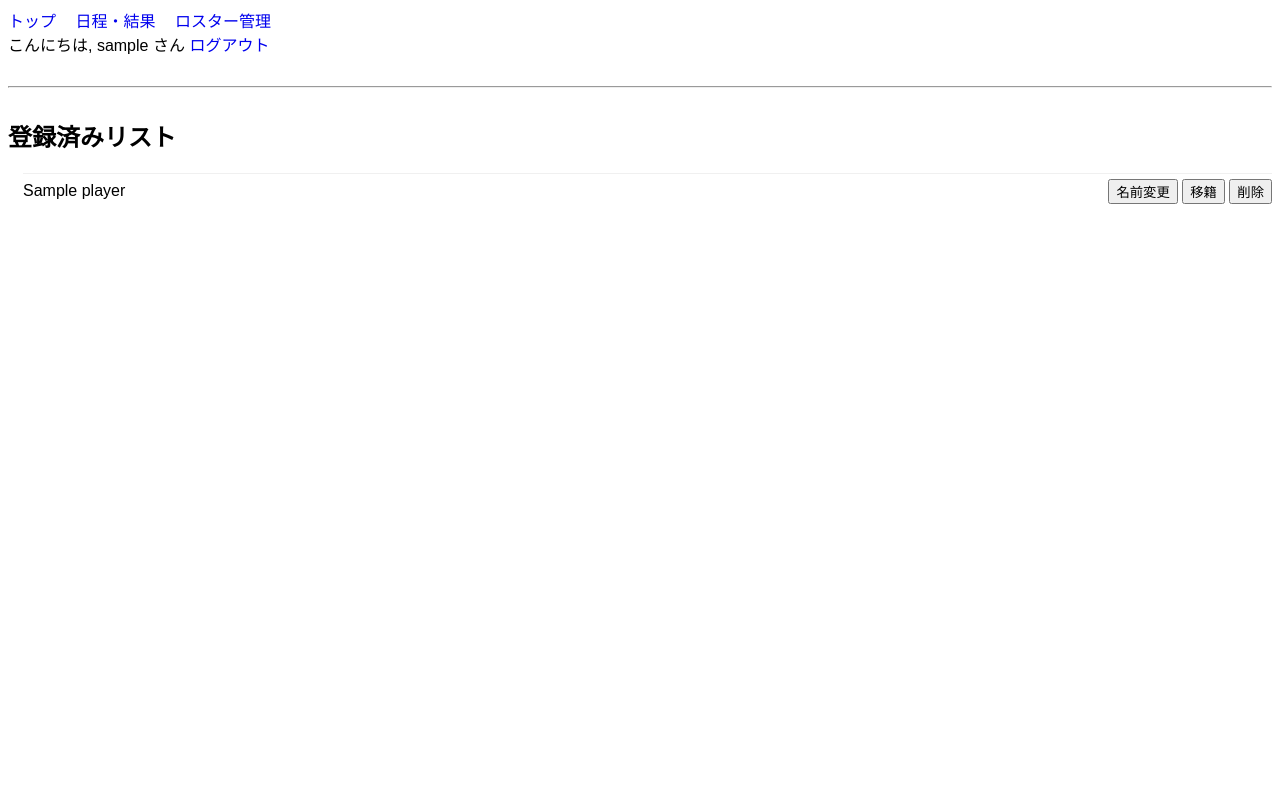
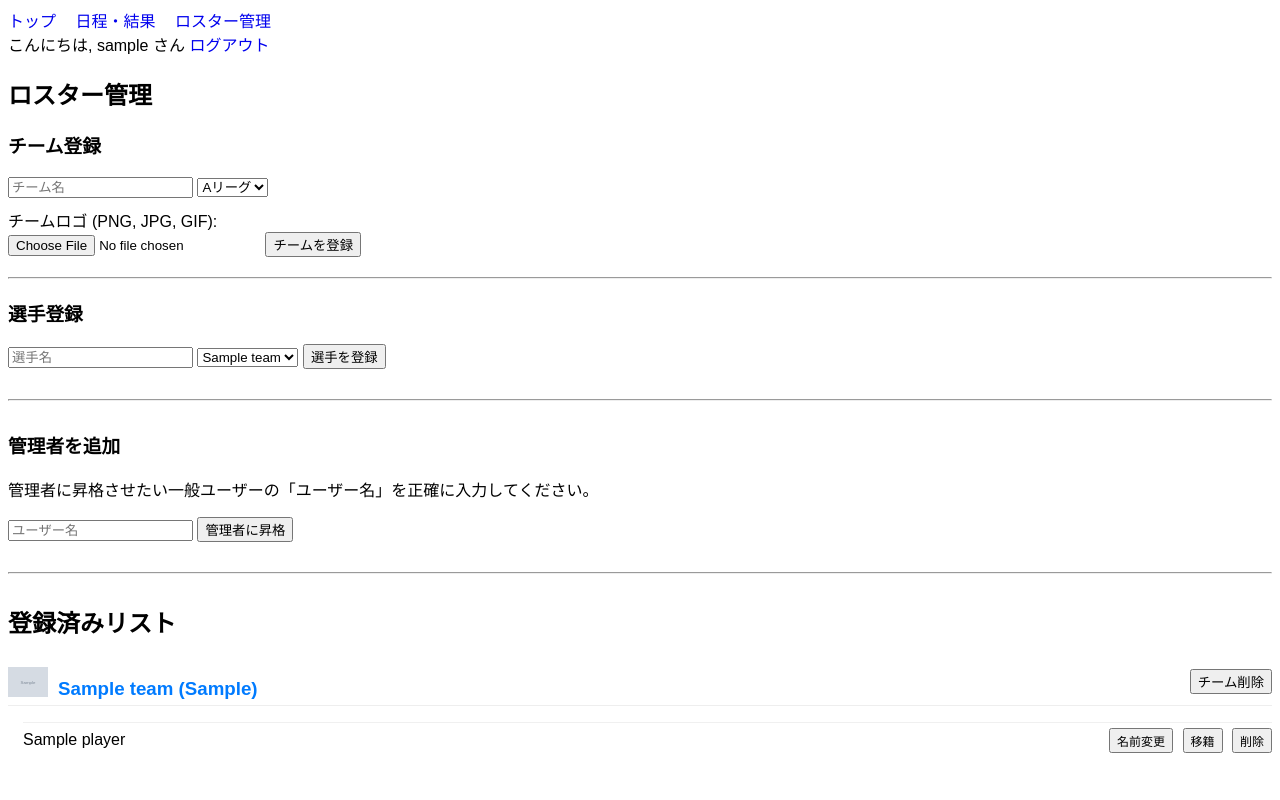
Before and after one commit to mito0612uni/NBA2K26-JPL, a Flask app: page /roster in a window 1280 px wide. Run offline with Flask 3, Linux system fonts and the light colour scheme; a user stored in the database is signed in; tables that the repository leaves empty hold one stand-in row (values such as "Sample post"); grey boxes marked "Sample" are stand-in pictures; some libraries are stand-ins or nearby versions.

Commit message:
ロスター管理ページのフォームと機能全体を修復

```diff
--- a/templates/roster.html
+++ b/templates/roster.html
@@ -1,29 +1,83 @@
 {% extends "layout.html" %}
 {% block content %}
+  <style>
+    .action-forms button { font-size: 12px; padding: 2px 6px; margin-left: 5px; }
+    .hidden-form { display: none; margin-top: 10px; background-color: #f9f9f9; padding: 10px; border-radius: 5px; }
+  </style>
+
+  <h2>ロスター管理</h2>
+
+  {# ★★★ ここからが復活させるフォーム ★★★ #}
+  <h3>チーム登録</h3>
+  <form method="post" enctype="multipart/form-data">
+    <input type="text" name="team_name" placeholder="チーム名" required>
+    <select name="league" required>
+        <option value="Aリーグ">Aリーグ</option>
+        <option value="Bリーグ">Bリーグ</option>
+    </select>
+    <label for="logo_image" style="display: block; margin-top: 10px;">チームロゴ (PNG, JPG, GIF):</label>
+    <input type="file" name="logo_image" id="logo_image" accept=".png, .jpg, .jpeg, .gif">
+    <button type="submit" name="action" value="add_team">チームを登録</button>
+  </form>
+
+  <hr style="margin: 20px 0;">
+
+  <h3>選手登録</h3>
+  <form method="post">
+    <input type="text" name="player_name" placeholder="選手名" required>
+    <select name="team_id">
+      {% for team in teams %}
+        <option value="{{ team.id }}">{{ team.name }}</option>
+      {% else %}
+        <option>先にチームを登録してください</option>
+      {% endfor %}
+    </select>
+    <button type="submit" name="action" value="add_player">選手を登録</button>
+  </form>
+  {# ★★★ ここまで ★★★ #}
+
+  <hr style="margin: 30px 0;">
+
+  <h3>管理者を追加</h3>
+  <p>管理者に昇格させたい一般ユーザーの「ユーザー名」を正確に入力してください。</p>
+  <form method="post">
+    <input type="text" name="username_to_promote" placeholder="ユーザー名" required>
+    <button type="submit" name="action" value="promote_user">管理者に昇格</button>
+  </form>
+
   <hr style="margin: 30px 0;">
 
   <h2>登録済みリスト</h2>
   {% if teams %}
     {% for team in teams %}
       <div style="margin-bottom: 20px;">
+        <div style="display: flex; justify-content: space-between; align-items: center; border-bottom: 1px solid #eee;">
+          <div style="display: flex; align-items: center;">
+            {% if team.logo_image %}
+              <img src="{{ url_for('static', filename='logos/' + team.logo_image) }}" alt="{{ team.name }} ロゴ" style="height: 30px; margin-right: 10px;">
+            {% endif %}
+            <h3 style="color: #007bff; margin-bottom: 5px;">{{ team.name }} ({{ team.league }})</h3>
+          </div>
+          <form action="{{ url_for('delete_team', team_id=team.id) }}" method="post" onsubmit="return confirm('本当にこのチームを削除しますか？所属する選手も全て削除されます。');">
+            <button type="submit" class="delete-btn">チーム削除</button>
+          </form>
+        </div>
+
         {% if team.players %}
           <ul style="list-style-type: none; padding-left: 15px;">
             {% for player in team.players %}
               <li style="padding: 5px 0; border-top: 1px solid #f0f0f0;">
                 <div style="display: flex; justify-content: space-between; align-items: center;">
                   <span>{{ player.name }}</span>
-                  <div>
-                    {# ★★★ ここからが追加・修正部分 ★★★ #}
-                    <button class="edit-btn" onclick="toggleForm('edit-{{ player.id }}')">名前変更</button>
-                    <button class="transfer-btn" onclick="toggleForm('transfer-{{ player.id }}')">移籍</button>
+                  <div class="action-forms">
+                    <button onclick="toggleForm('edit-{{ player.id }}')">名前変更</button>
+                    <button onclick="toggleForm('transfer-{{ player.id }}')">移籍</button>
                     <form action="{{ url_for('delete_player', player_id=player.id) }}" method="post" onsubmit="return confirm('本当にこの選手を削除しますか？');" style="display: inline;">
-                      <button type="submit">削除</button>
+                      <button type="submit" class="delete-btn">削除</button>
                     </form>
-                    {# ★★★ ここまで ★★★ #}
                   </div>
                 </div>
-                {# --- 名前変更フォーム (最初は非表示) --- #}
-                <div id="edit-{{ player.id }}" style="display: none; margin-top: 10px;">
+                <div id="edit-{{ player.id }}" class="hidden-form">
                   <form method="post">
                     <input type="hidden" name="action" value="edit_player">
                     <input type="hidden" name="player_id" value="{{ player.id }}">
@@ -31,15 +85,12 @@
                     <button type="submit">変更を保存</button>
                   </form>
                 </div>
-                {# --- 移籍フォーム (最初は非表示) --- #}
-                <div id="transfer-{{ player.id }}" style="display: none; margin-top: 10px;">
+                <div id="transfer-{{ player.id }}" class="hidden-form">
                   <form method="post">
                     <input type="hidden" name="action" value="transfer_player">
                     <input type="hidden" name="player_id" value="{{ player.id }}">
                     <select name="new_team_id">
-                      {% for t in teams %}{% if t.id != team.id %}
-                        <option value="{{ t.id }}">{{ t.name }}</option>
-                      {% endif %}{% endfor %}
+                      {% for t in teams %}{% if t.id != team.id %}<option value="{{ t.id }}">{{ t.name }}</option>{% endif %}{% endfor %}
                     </select>
                     <button type="submit">このチームに移籍</button>
                   </form>
@@ -58,12 +109,13 @@
 
   <script>
     function toggleForm(formId) {
-      const form = document.getElementById(formId);
-      if (form.style.display === 'none') {
-        form.style.display = 'block';
-      } else {
-        form.style.display = 'none';
-      }
+      document.querySelectorAll('.hidden-form').forEach(form => {
+        if (form.id !== formId) {
+          form.style.display = 'none';
+        }
+      });
+      const targetForm = document.getElementById(formId);
+      targetForm.style.display = targetForm.style.display === 'none' ? 'block' : 'none';
     }
   </script>
 {% endblock %}
```
Also changed, not shown: app.py (+6 -13 lines).
